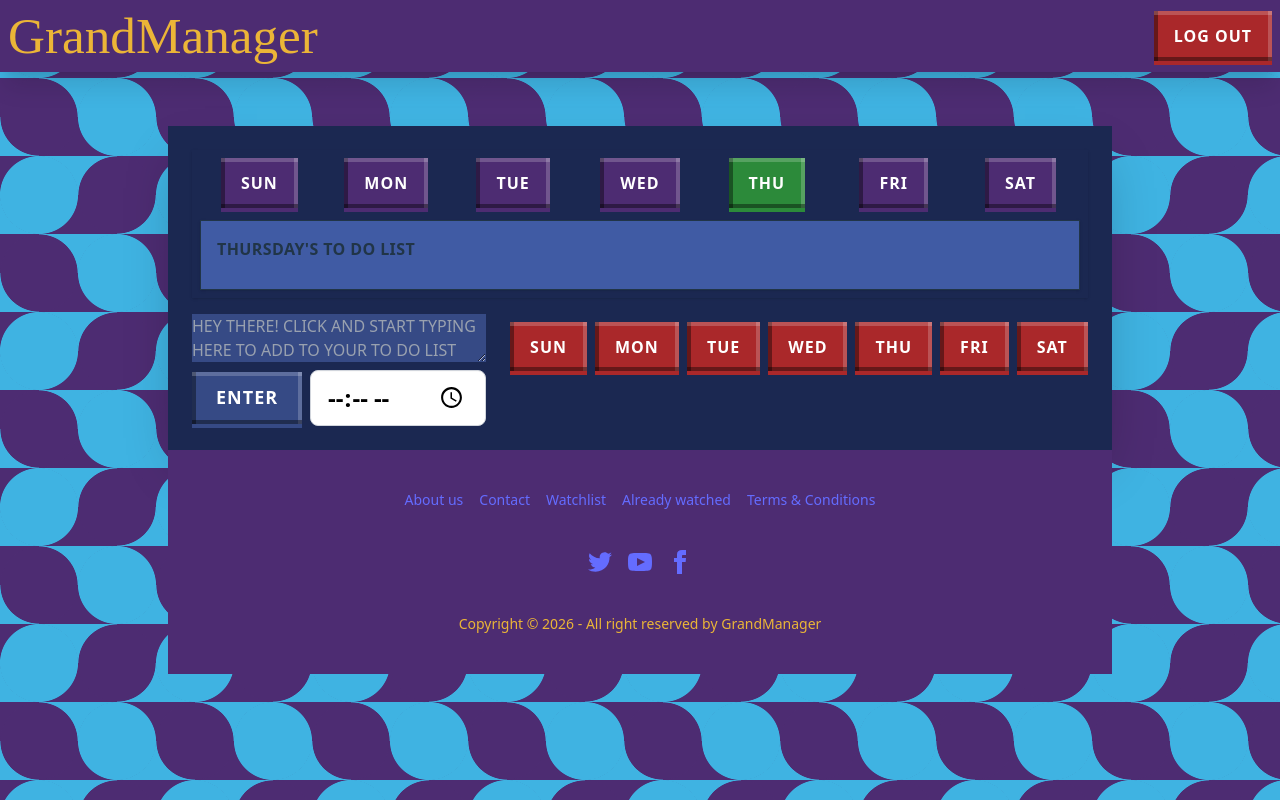
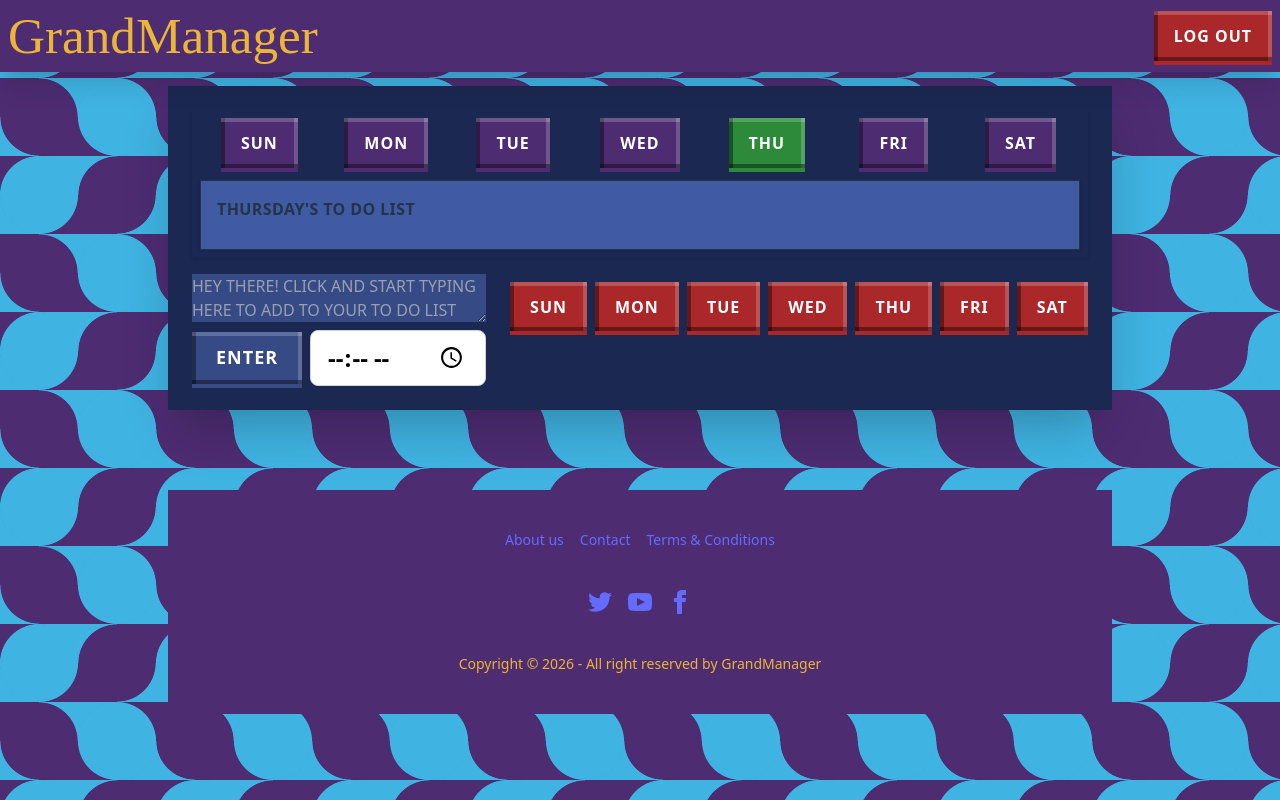
Before and after one commit to drainr/GrandManager, a React (Vite) app: page /Calendar in a window 1280 px wide. Built offline with nearby package versions, Linux system fonts and the light colour scheme; no server answers; the database is empty; sample sign-in values are in the browser's storage; a web font is replaced by a local one.

Commit message:
adding margin to the top

```diff
--- a/src/pages/Footer.jsx
+++ b/src/pages/Footer.jsx
@@ -3,12 +3,10 @@ import React from 'react';
 // Footer with navigation links, social media icons, and copyright
 const Footer = () => {
     return (
-        <footer className="footer footer-horizontal footer-center p-10 bg-[#4d2c72] text-[#EBB537]">
+        <footer className="footer footer-horizontal footer-center p-10 mt-20 bg-[#4d2c72] text-[#EBB537]">
             <nav className="grid grid-flow-col gap-4">
                 <a className="link link-hover">About us</a>
                 <a className="link link-hover">Contact</a>
-                <a className="link link-hover">Watchlist</a>
-                <a className="link link-hover">Already watched</a>
                 <a className="link link-hover">Terms & Conditions</a>
             </nav>
             <nav>
```
